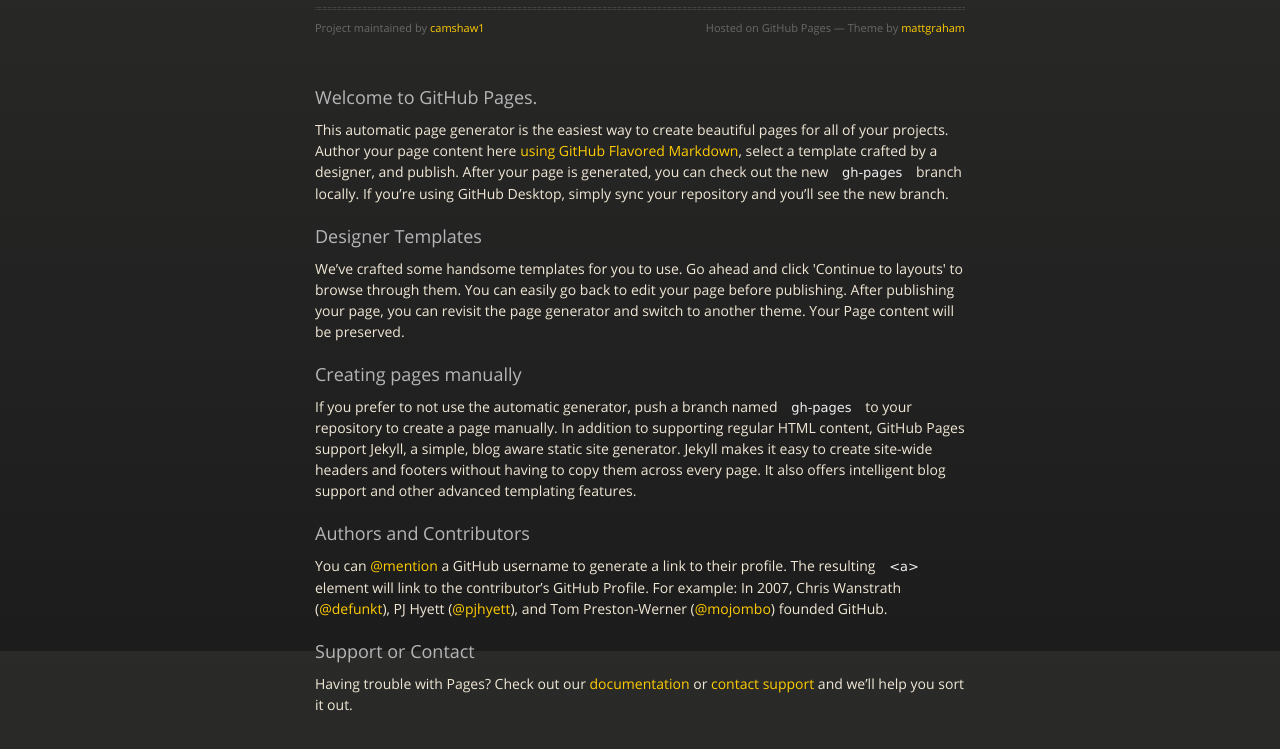
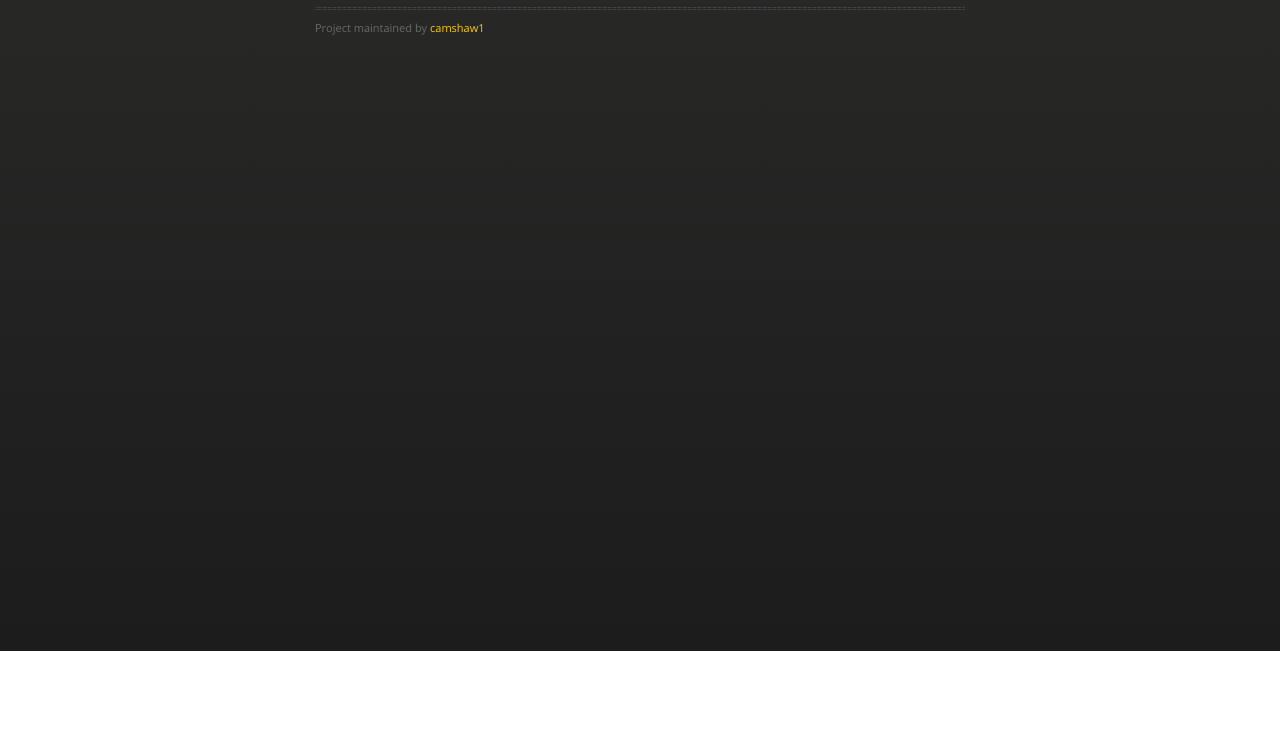
Before and after one commit to camshaw1/hello, a plain HTML site: page index.html in a window 1280 px wide. Shown: the part 149-898 px from the top of the page. After the commit the page ends 800 px from the top, so only its background shows below. Drawn offline with nearby package versions, Linux system fonts and the light colour scheme.

Commit message:
Update index.html

```diff
--- a/index.html
+++ b/index.html
@@ -3,7 +3,7 @@
   <head>
     <meta charset="utf-8">
     <meta http-equiv="X-UA-Compatible" content="chrome=1">
-    <title>Hello by camshaw1</title>
+    <title>Hello</title>
     <link rel="stylesheet" href="stylesheets/styles.css">
     <link rel="stylesheet" href="stylesheets/github-dark.css">
     <script src="https://ajax.googleapis.com/ajax/libs/jquery/1.7.1/jquery.min.js"></script>
@@ -35,34 +35,10 @@
           <p></p>
           <hr>
           <span class="credits left">Project maintained by <a href="https://github.com/camshaw1">camshaw1</a></span>
-          <span class="credits right">Hosted on GitHub Pages &mdash; Theme by <a href="https://twitter.com/michigangraham">mattgraham</a></span>
-        </div>
+
 
         <h3>
-<a id="welcome-to-github-pages" class="anchor" href="#welcome-to-github-pages" aria-hidden="true"><span aria-hidden="true" class="octicon octicon-link"></span></a>Welcome to GitHub Pages.</h3>
 
-<p>This automatic page generator is the easiest way to create beautiful pages for all of your projects. Author your page content here <a href="https://guides.github.com/features/mastering-markdown/">using GitHub Flavored Markdown</a>, select a template crafted by a designer, and publish. After your page is generated, you can check out the new <code>gh-pages</code> branch locally. If you’re using GitHub Desktop, simply sync your repository and you’ll see the new branch.</p>
-
-<h3>
-<a id="designer-templates" class="anchor" href="#designer-templates" aria-hidden="true"><span aria-hidden="true" class="octicon octicon-link"></span></a>Designer Templates</h3>
-
-<p>We’ve crafted some handsome templates for you to use. Go ahead and click 'Continue to layouts' to browse through them. You can easily go back to edit your page before publishing. After publishing your page, you can revisit the page generator and switch to another theme. Your Page content will be preserved.</p>
-
-<h3>
-<a id="creating-pages-manually" class="anchor" href="#creating-pages-manually" aria-hidden="true"><span aria-hidden="true" class="octicon octicon-link"></span></a>Creating pages manually</h3>
-
-<p>If you prefer to not use the automatic generator, push a branch named <code>gh-pages</code> to your repository to create a page manually. In addition to supporting regular HTML content, GitHub Pages support Jekyll, a simple, blog aware static site generator. Jekyll makes it easy to create site-wide headers and footers without having to copy them across every page. It also offers intelligent blog support and other advanced templating features.</p>
-
-<h3>
-<a id="authors-and-contributors" class="anchor" href="#authors-and-contributors" aria-hidden="true"><span aria-hidden="true" class="octicon octicon-link"></span></a>Authors and Contributors</h3>
-
-<p>You can <a href="https://help.github.com/articles/basic-writing-and-formatting-syntax/#mentioning-users-and-teams" class="user-mention">@mention</a> a GitHub username to generate a link to their profile. The resulting <code>&lt;a&gt;</code> element will link to the contributor’s GitHub Profile. For example: In 2007, Chris Wanstrath (<a href="https://github.com/defunkt" class="user-mention">@defunkt</a>), PJ Hyett (<a href="https://github.com/pjhyett" class="user-mention">@pjhyett</a>), and Tom Preston-Werner (<a href="https://github.com/mojombo" class="user-mention">@mojombo</a>) founded GitHub.</p>
-
-<h3>
-<a id="support-or-contact" class="anchor" href="#support-or-contact" aria-hidden="true"><span aria-hidden="true" class="octicon octicon-link"></span></a>Support or Contact</h3>
-
-<p>Having trouble with Pages? Check out our <a href="https://help.github.com/pages">documentation</a> or <a href="https://github.com/contact">contact support</a> and we’ll help you sort it out.</p>
-      </section>
 
     </div>
     <!--[if !IE]><script>fixScale(document);</script><![endif]-->
```
